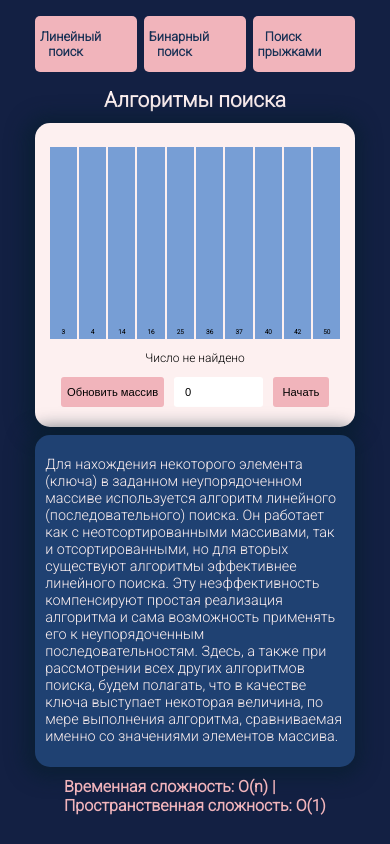
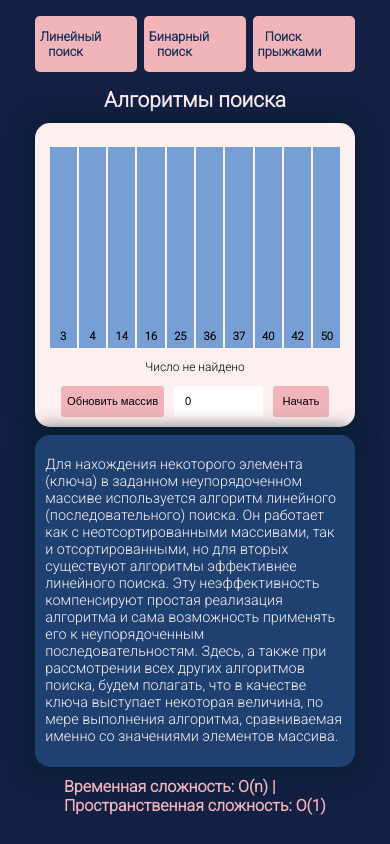
Before and after one commit to invbeans/algorythms-app, a React (Create React App) app: page /search in a window 390 px wide. Built offline with nearby package versions, Linux system fonts and the light colour scheme.

Commit message:
corrected numbers size, still problems w height

```diff
--- a/src/components/search-page/ElementComponent.css
+++ b/src/components/search-page/ElementComponent.css
@@ -20,15 +20,15 @@
 @media (max-width: 924px) and (orientation: landscape) {
     .element-search {
         width: 5vw;
-        height: 20em;
-        font-size: 0.6em;
+        height: 15em;
+        font-size: 0.8em;
     }
 }
 
 @media (max-width: 417px) and (orientation: portrait) {
     .element-search {
         width: 7vw;
-        height: 30em;
-        font-size: 0.4em;
+        height: 18em;
+        font-size: 0.7em;
     }
 }
--- a/src/components/sort-page/ElementComponent.css
+++ b/src/components/sort-page/ElementComponent.css
@@ -13,15 +13,15 @@
 @media (max-width: 924px) and (orientation: landscape) {
     .element-sort {
         width: 5vw;
-        height: 20em;
-        font-size: 0.6em;
+        height: 18em;
+        font-size: 0.8em;
     }
 }
 
 @media (max-width: 417px) and (orientation: portrait) {
     .element-sort {
         width: 7vw;
-        height: 30em;
-        font-size: 0.4em;
+        height: 18em;
+        font-size: 0.7em;
     }
 }
--- a/src/index.css
+++ b/src/index.css
@@ -34,8 +34,8 @@ body,
 
 @media (max-width: 417px) and (orientation: portrait) {
   #root {
-    min-height: 100%;
-    height: max(100%, 100dvh);
+    min-height: fit-content;
+    height: 100%;
   }
 }
 
```
